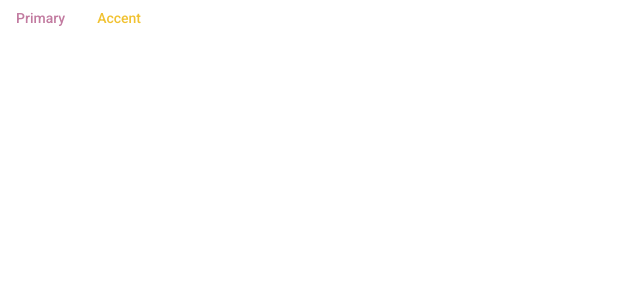
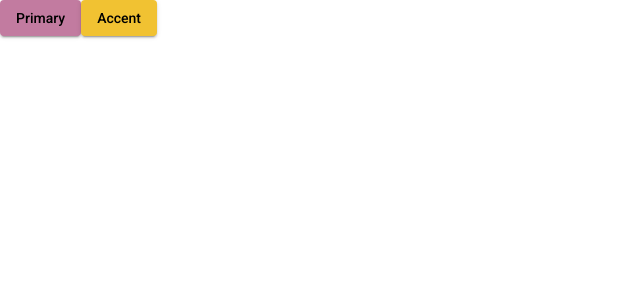
Before and after one commit to ZacharyWigfield/blind-date-me, an Angular app: page / in a window 1280 px wide. Shown: the top 300 px of the page, without its empty margins (0-640 px from the left). Built offline with nearby package versions, Linux system fonts and the light colour scheme.

Commit message:
created shared module, imported in app module

```diff
--- a/src/app/app.component.html
+++ b/src/app/app.component.html
@@ -1,2 +1,2 @@
-<button mat-button color="primary">Primary</button>
-<button mat-button color="accent">Accent</button>
+<button mat-raised-button color="primary">Primary</button>
+<button mat-raised-button color="accent">Accent</button>
--- /dev/null
+++ b/src/app/shared.module.ts
@@ -0,0 +1,23 @@
+import { NgModule } from '@angular/core';
+import { CommonModule } from '@angular/common';
+
+// material imports
+import { MatButtonModule } from '@angular/material/button';
+
+const components = []
+
+const modules =
+[CommonModule,
+MatButtonModule
+]
+
+@NgModule({
+  declarations: [...components],
+  imports: [...modules],
+  exports: [
+    MatButtonModule,
+    ...components,
+    ...modules
+  ]
+})
+export class SharedModule { }
```
Also changed, not shown: src/app/app.module.ts (+4 -3 lines).
